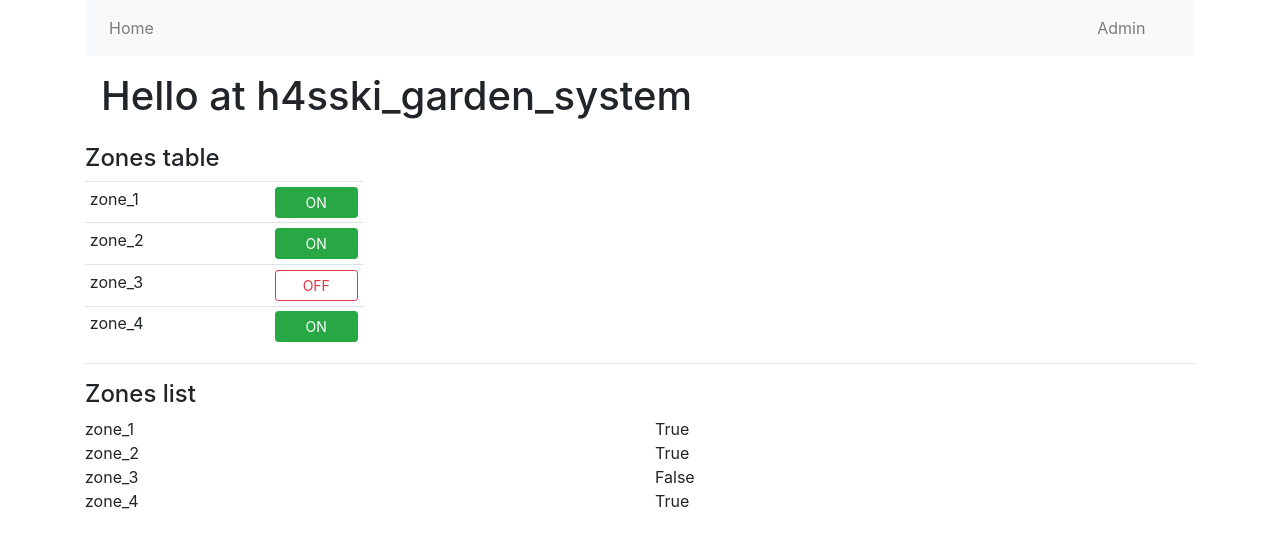
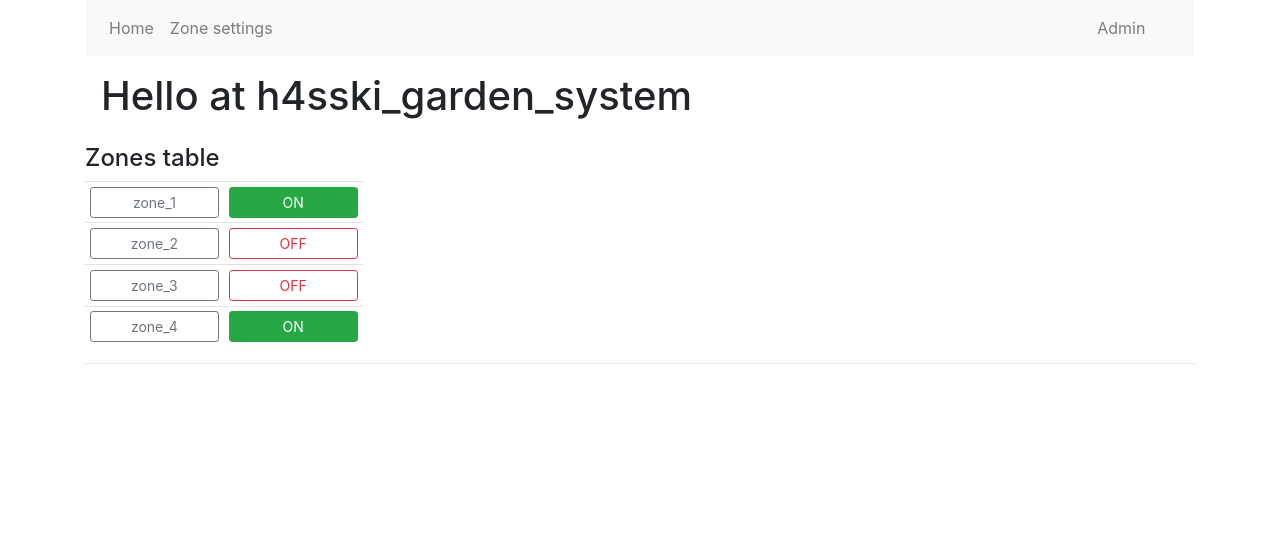
Before and after one commit to h4sski-programming/garden_system_django, a Django app: page / in a window 1280 px wide. Shown: the top 548 px of the page. Run offline with Django 4.2, Linux system fonts and the light colour scheme; data comes from the database, SQL or seed files in the repository; both versions use the stored data as it was after the commit; some libraries are stand-ins or nearby versions.

Commit message:
done btn change status in db

```diff
--- a/garden_system/garden_app/templates/base.html
+++ b/garden_system/garden_app/templates/base.html
@@ -24,7 +24,8 @@
         <div class="menu">
             <div class="row navbar navbar-expand-lg navbar-light bg-light mx-0">
                 <div class="col navbar-nav nav-item">
-                    <a class="nav-link" href="#">Home</a>
+                    <a class="nav-link" href="{% url 'garden_app:index' %}">Home</a>
+                    <a class="nav-link" href="{% url 'garden_app:zone_settings' 1 %}">Zone settings</a>
                 </div>
                 <div class="col-1 navbar-nav nav-item">
                     <a class="nav-link" href="/admin">Admin</a>
--- a/garden_system/garden_app/templates/index.html
+++ b/garden_system/garden_app/templates/index.html
@@ -16,14 +16,17 @@
         </thead>
 
         <tbody>
-        {% for zone_name, zone_state in zones.items %}
-        <tr class="row mx-0">
-            <td class="col-2">{{ zone_name }}</td>
-            <td class="col-1">
-                {% if zone_state %}
-                <button class="btn btn-sm btn-block btn-success">ON</button>
+        {% for zone in zones %}
+        <tr class="row mx-0 w-25">
+            <td class="col">
+                <a href="{% url 'garden_app:zone_settings' zone.id %}" class="btn btn-sm btn-block btn-outline-secondary">{{ zone.name }}</a>
+            </td>
+
+            <td class="col">
+                {% if zone.state %}
+                <a href="{% url 'garden_app:change_zone_state' zone.id %}" class="btn btn-sm btn-block btn-success">ON</a>
                 {% else %}
-                <button class="btn btn-sm btn-block btn-outline-danger">OFF</button>
+                <a href="{% url 'garden_app:change_zone_state' zone.id %}" class="btn btn-sm btn-block btn-outline-danger">OFF</a>
                 {% endif %}
             </td>
         </tr>
@@ -37,15 +40,4 @@
 <hr/>
 
 
-<div class="">
-    <h4>Zones list</h4>
-
-    {% for zone_name, zone_state in zones.items %}
-    <div class="row">
-        <div class="col">{{ zone_name }}</div>
-        <div class="col">{{ zone_state }}</div>
-    </div>
-    {% endfor %}
-</div>
-
 {% endblock %}
--- a/garden_system/garden_app/urls.py
+++ b/garden_system/garden_app/urls.py
@@ -4,5 +4,7 @@ from . import views
 
 app_name = 'garden_app'
 urlpatterns = [
-    path('', views.index, name='index')
+    path('', views.index, name='index'),
+    path('zone/<int:id>', views.zone_settings, name='zone_settings'),
+    path('change_state/<int:id>', views.change_zone_state, name='change_zone_state'),
 ]
--- a/garden_system/garden_app/views.py
+++ b/garden_system/garden_app/views.py
@@ -1,16 +1,36 @@
-from django.shortcuts import render
+from django.shortcuts import render, redirect
 
+
+from .models import Zone
 # Create your views here.
 
 def index(request):
 
     context = {
-        'zones': {
-            'zone_1': True,
-            'zone_2': True,
-            'zone_3': False,
-            'zone_4': True,
-        },
+        'zones': Zone.objects.all(),
+        'temp': 'temp',
+    }
+    return render(request=request, template_name='index.html', context=context)
+
+
+def zone_settings(request, id):
+
+    context = {
+        'zone': Zone.objects.get(pk=id),
         'temp': 'temp'
     }
-    return render(request=request, template_name='index.html', context=context)
+    return render(request=request, template_name='zone_settings.html', context=context)
+
+
+
+def change_zone_state(request, id):
+    zone = Zone.objects.get(pk=id)
+    print(zone.state)
+    if zone.state:
+        zone.state = False
+    else:
+        zone.state = True
+    print(zone.state)
+    zone.save()
+
+    return redirect('/')
```
Also changed, not shown: garden_system/garden_app/templates/zone_settings.html (added, +30 -0 lines), garden_system/db.sqlite3.
